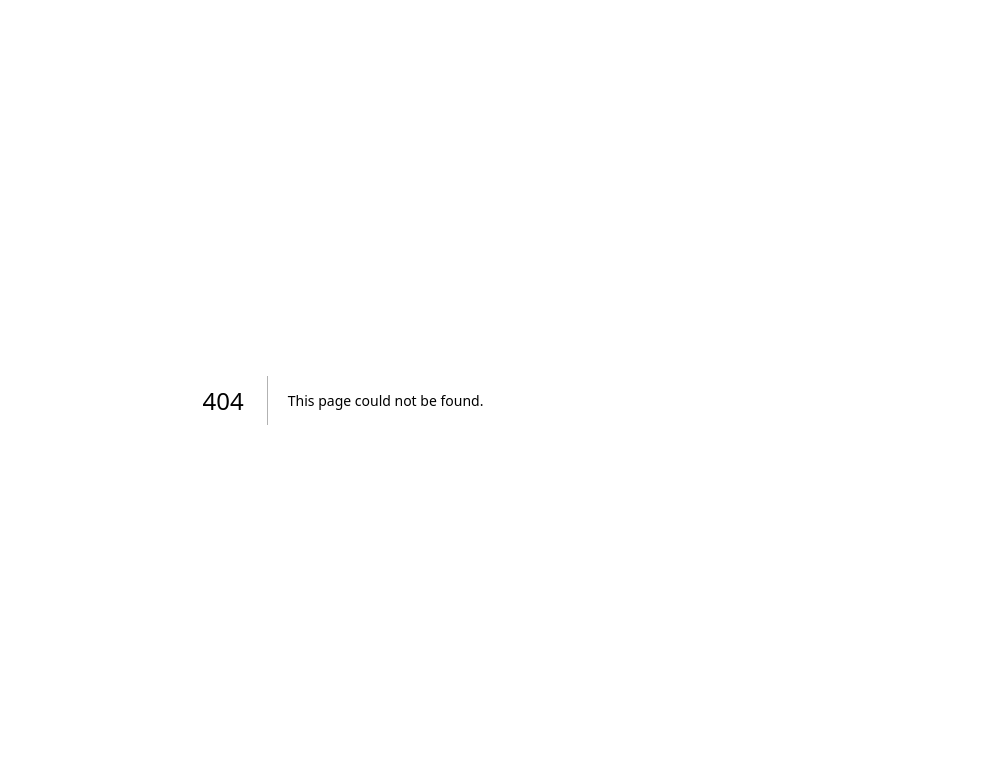
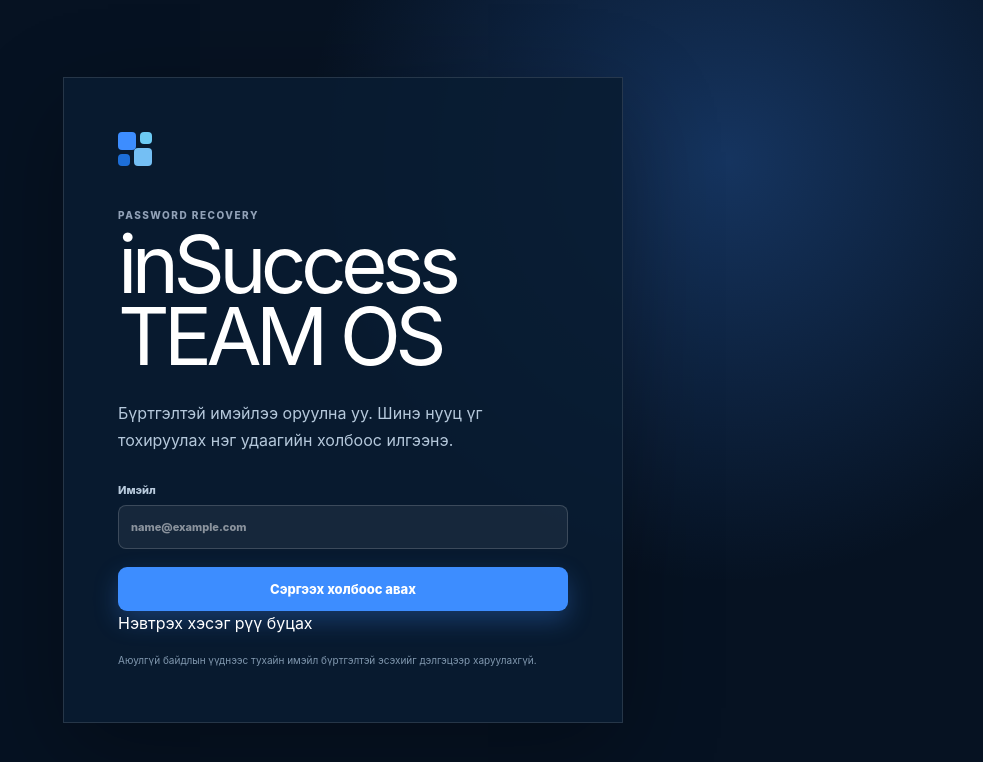
Before and after one commit to ratatatatatatatatata/incruises-team-os, a Next.js app: page /auth/forgot-password in a window 1280 px wide. Before the commit this address had no page. Shown: the top 762 px of the page, without its empty margins (297-1280 px from the left). Built offline with nearby package versions, Linux system fonts and the light colour scheme; no server answers.

Commit message:
Add password reset page

```diff
--- /dev/null
+++ b/app/auth/forgot-password/page.tsx
@@ -0,0 +1,38 @@
+import type { Metadata } from "next";
+import Link from "next/link";
+import { isSupabaseConfigured } from "@/lib/supabase/config";
+import { BRAND_NAME, PRODUCT_DESCRIPTOR } from "../../brand";
+import { requestPasswordReset } from "./actions";
+
+export const metadata: Metadata = { title: "Нууц үг сэргээх" };
+
+export default async function ForgotPasswordPage({
+  searchParams,
+}: {
+  searchParams: Promise<{ error?: string; message?: string }>;
+}) {
+  const params = await searchParams;
+  const configured = isSupabaseConfigured();
+
+  return (
+    <main className="signin-shell">
+      <section className="signin-panel">
+        <div className="brand-mark" aria-hidden="true"><span /><span /><span /><span /></div>
+        <p className="eyebrow">PASSWORD RECOVERY</p>
+        <h1>{BRAND_NAME}<br />{PRODUCT_DESCRIPTOR}</h1>
+        <p className="signin-copy">Бүртгэлтэй имэйлээ оруулна уу. Шинэ нууц үг тохируулах нэг удаагийн холбоос илгээнэ.</p>
+        {!configured && <p className="auth-message error" role="alert">Supabase environment variable тохируулаагүй байна.</p>}
+        {params.error && <p className="auth-message error" role="alert">{params.error}</p>}
+        {params.message && <p className="auth-message success" role="status">{params.message}</p>}
+        <form className="signin-form" action={requestPasswordReset}>
+          <label>Имэйл<input name="email" type="email" autoComplete="email" required maxLength={254} placeholder="name@example.com" /></label>
+          <div className="signin-actions">
+            <button className="primary-button" type="submit" disabled={!configured}>Сэргээх холбоос авах</button>
+          </div>
+        </form>
+        <p><Link href="/login">Нэвтрэх хэсэг рүү буцах</Link></p>
+        <p className="signin-note">Аюулгүй байдлын үүднээс тухайн имэйл бүртгэлтэй эсэхийг дэлгэцээр харуулахгүй.</p>
+      </section>
+    </main>
+  );
+}
```
